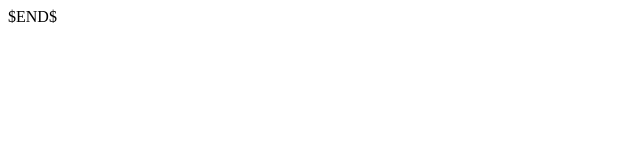
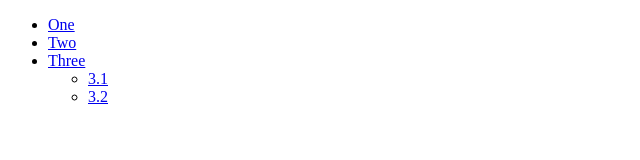
Before and after one commit to boulderboy/js2, a plain HTML site: page index.html in a window 1280 px wide. Shown: the whole page, without its empty margins (0-640 px from the left). Drawn offline with Linux system fonts and the light colour scheme.

Commit message:
новые

```diff
--- a/index.html
+++ b/index.html
@@ -2,9 +2,28 @@
 <html lang="en">
 <head>
     <meta charset="UTF-8">
-    <title>$Title$</title>
+    <title>Title</title>
 </head>
 <body>
-$END$
+    <div id="container">
+        <div id="123"></div>
+    </div>
+    <script src="js.js"></script>
+    <script>
+        var item1 = new MenuItem('item', 'One', '/1');
+        var item2 = new MenuItem('item2', 'Two', '/2');
+        var item3 = new MenuItem('item3', 'Three', '/3');
+        var item5 = new MenuItem('underItem1', '3.1', '/3.1');
+        var item6 = new MenuItem('underItem2', '3.2', '/3.2');
+        var item4 = new Menu('nope','yes', [item5, item6]);
+
+        var menu = new Menu('menu', 'menu', [item1, item2, item3, item4]);
+
+        document.getElementById('container').appendChild(menu.render());
+        Container.prototype.remove('123');
+
+    </script>
+
+    <!--<script src="test.js"></script>-->
 </body>
 </html>
--- /dev/null
+++ b/js.js
@@ -0,0 +1,71 @@
+"use strict";
+
+function Container(id, className, tagName) {
+    this.id = id;
+    this.class = className;
+    this.tagName = tagName;
+}
+
+Container.prototype.render = function () {
+    var wrapper = document.createElement(this.tagName);
+    wrapper.id = this.id;
+    wrapper.className = this.class;
+
+    return wrapper;
+};
+
+Container.prototype.remove = function (elementId) {
+    var element = document.getElementById(elementId);
+    var parentElement = element.parentElement;
+    parentElement.removeChild(element);
+}
+;
+
+function Menu(id, className, items) {
+    Container.call(this, id, className, 'ul');
+    this.items = items;
+}
+
+Menu.prototype = Object.create(Container.prototype);
+Menu.prototype.render = function () {
+    var ul = document.createElement('ul');
+
+    this.items.forEach(function (item) {
+        if (item instanceof Container) {
+            ul.appendChild(item.render());
+        }
+    });
+    return ul;
+};
+
+function SuperMenu(id, className, items) {
+    Menu.call(this, id, className, items);
+}
+
+// SuperMenu.prototype = Object.create(Menu.prototype);
+// SuperMenu.prototype.render = function () {
+//     var ul = document.createElement('ul');
+//     this.items.forEach(function (item) {
+//         if(item instanceof Menu){
+//
+//         }
+//     })
+//     //TODO: ДОДЕЛАТЬ RENDER
+// };
+function MenuItem(className, title, href) {
+    Container.call(this, null, className, 'li');
+    this.title = title;
+    this.href = href;
+}
+
+MenuItem.prototype = Object.create(Container.prototype);
+MenuItem.prototype.render = function () {
+    var li = document.createElement('li');
+    var link = document.createElement('a');
+    link.href = this.href;
+    link.textContent = this.title;
+
+    li.appendChild(link);
+
+    return li;
+};
```
Also changed, not shown: fastfood.js (added).
